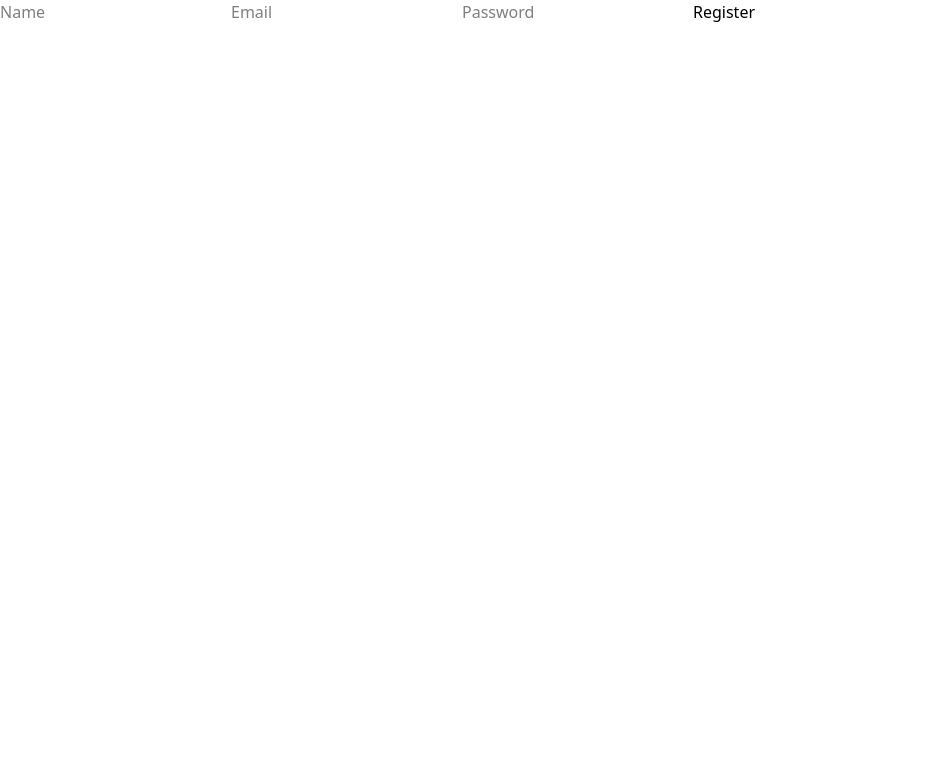
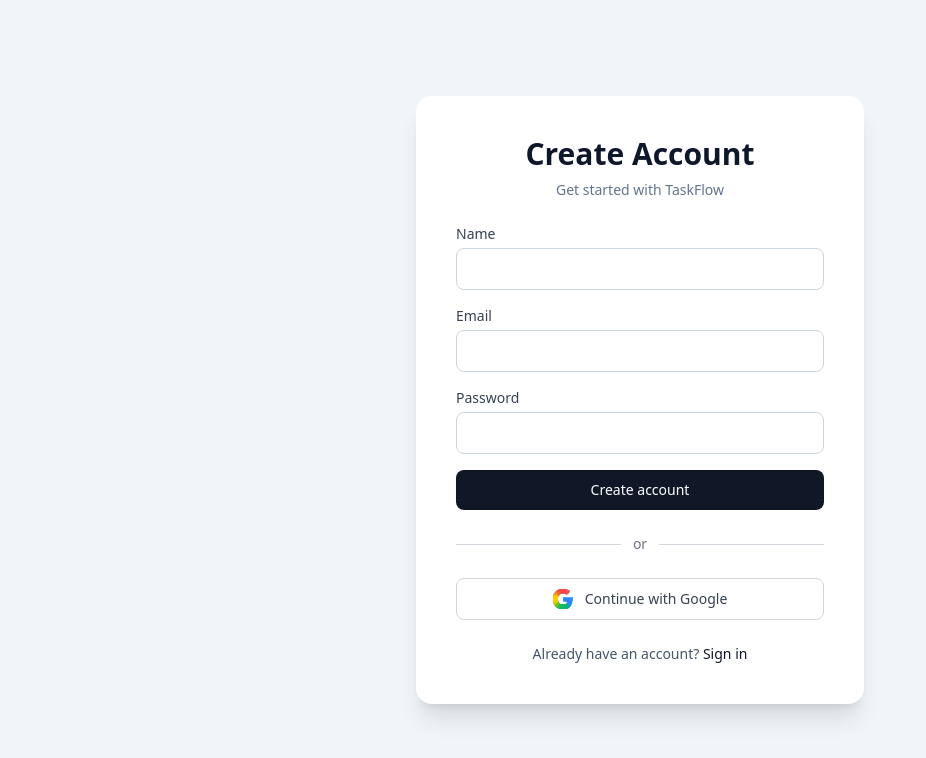
Before and after one commit to vivi2004/tasks-project-client, a React (Vite) app in the folder tasks-frontend/: page /register in a window 1280 px wide. Shown: the top 758 px of the page, without its empty margins (0-926 px from the left). Built offline with nearby package versions, Linux system fonts and the light colour scheme; no server answers.

Commit message:
feat: Enhance authentication flow with improved login and registration UI, add Google sign-in option, and implement token management

```diff
--- a/tasks-frontend/src/App.tsx
+++ b/tasks-frontend/src/App.tsx
@@ -1,17 +1,18 @@
 import { useEffect } from "react";
-import { useUserStore } from "./store/user.store";
 import { RouterProvider } from "react-router-dom";
 import { router } from "./router";
+import { useAuth } from "./hooks/useAuth";
 
 function App() {
-  // Get loadUser directly from store - Zustand actions are stable references
-  const loadUser = useUserStore((state) => state.loadUser);
+  const { initAuth, loading } = useAuth();
 
   useEffect(() => {
-    // Load user once on mount - empty deps array ensures this runs only once
-    loadUser();
-    // eslint-disable-next-line react-hooks/exhaustive-deps
-  }, []); // Empty array - loadUser is stable from Zustand store
+    initAuth();
+  }, [initAuth]);
+
+  if (loading) {
+    return null; // you can replace this with a spinner later
+  }
 
   return <RouterProvider router={router} />;
 }
--- a/tasks-frontend/src/api/auth.api.ts
+++ b/tasks-frontend/src/api/auth.api.ts
@@ -5,6 +5,9 @@ import type {
   AuthResponse,
 } from "../types/auth.types";
 
+/**
+ * Login user
+ */
 export const loginApi = async (payload: LoginPayload) => {
   const { data } = await axiosInstance.post<AuthResponse>(
     "/auth/login",
@@ -13,6 +16,9 @@ export const loginApi = async (payload: LoginPayload) => {
   return data;
 };
 
+/**
+ * Register user
+ */
 export const registerApi = async (payload: RegisterPayload) => {
   const { data } = await axiosInstance.post<AuthResponse>(
     "/auth/register",
@@ -21,9 +27,19 @@ export const registerApi = async (payload: RegisterPayload) => {
   return data;
 };
 
+/**
+ * Get current logged-in user
+ */
 export const getMeApi = async () => {
   const { data } = await axiosInstance.get<AuthResponse["user"]>(
     "/auth/me"
   );
   return data;
 };
+
+/**
+ * Logout user (invalidate refresh token on backend)
+ */
+export const logoutApi = async () => {
+  await axiosInstance.post("/auth/logout");
+};
--- a/tasks-frontend/src/features/auth/Login.tsx
+++ b/tasks-frontend/src/features/auth/Login.tsx
@@ -1,38 +1,94 @@
 import { useState } from "react";
-import { useNavigate } from "react-router-dom";
+import { useNavigate, Link } from "react-router-dom";
 import { useAuth } from "../../hooks/useAuth";
 
 const Login = () => {
   const { login } = useAuth();
   const navigate = useNavigate();
+
   const [email, setEmail] = useState("");
   const [password, setPassword] = useState("");
+  const [loading, setLoading] = useState(false);
 
   const handleSubmit = async (e: React.FormEvent) => {
     e.preventDefault();
     try {
+      setLoading(true);
       await login({ email, password });
       navigate("/dashboard");
     } catch (error) {
       console.error("Login failed:", error);
+    } finally {
+      setLoading(false);
     }
   };
 
   return (
-    <form onSubmit={handleSubmit}>
+    <div className="min-h-screen flex items-center justify-center bg-gradient-to-b from-gray-50 to-white px-4">
+      <div className="w-full max-w-md bg-white rounded-2xl shadow-lg p-8">
+        {/* Header */}
+        <div className="text-center mb-8">
+          <h1 className="text-3xl font-bold text-gray-900 mb-2">
+            Welcome back
+          </h1>
+          <p className="text-gray-600">
+            Sign in to continue to your workspace
+          </p>
+        </div>
+
+        {/* Form */}
+        <form onSubmit={handleSubmit} className="space-y-6">
+          <div>
+            <label className="block text-sm font-medium text-gray-700 mb-1">
+              Email
+            </label>
             <input
+              type="email"
+              required
               value={email}
               onChange={(e) => setEmail(e.target.value)}
-        placeholder="Email"
+              placeholder="you@example.com"
+              className="w-full px-4 py-2 border border-gray-300 rounded-lg focus:outline-none focus:ring-2 focus:ring-gray-900"
             />
+          </div>
+
+          <div>
+            <label className="block text-sm font-medium text-gray-700 mb-1">
+              Password
+            </label>
             <input
               type="password"
+              required
               value={password}
               onChange={(e) => setPassword(e.target.value)}
-        placeholder="Password"
+              placeholder="••••••••"
+              className="w-full px-4 py-2 border border-gray-300 rounded-lg focus:outline-none focus:ring-2 focus:ring-gray-900"
             />
-      <button type="submit">Login</button>
+          </div>
+
+          <button
+            type="submit"
+            disabled={loading}
+            className="w-full bg-gray-900 text-white py-2.5 rounded-lg font-medium hover:bg-gray-800 transition disabled:opacity-60"
+          >
+            {loading ? "Signing in..." : "Sign In"}
+          </button>
         </form>
+
+        {/* Footer */}
+        <div className="text-center mt-6">
+          <p className="text-sm text-gray-600">
+            Don’t have an account?{" "}
+            <Link
+              to="/register"
+              className="text-gray-900 font-medium hover:underline"
+            >
+              Create one
+            </Link>
+          </p>
+        </div>
+      </div>
+    </div>
   );
 };
 
--- a/tasks-frontend/src/features/auth/Register.tsx
+++ b/tasks-frontend/src/features/auth/Register.tsx
@@ -1,10 +1,12 @@
 import { useState } from "react";
-import { useNavigate } from "react-router-dom";
+import { Link, useNavigate } from "react-router-dom";
 import { useAuth } from "../../hooks/useAuth";
+import googleLogo from "../../assets/logos/google.svg";
 
 const Register = () => {
   const { register } = useAuth();
   const navigate = useNavigate();
+  const [loading, setLoading] = useState(false);
   const [form, setForm] = useState({
     name: "",
     email: "",
@@ -14,30 +16,104 @@ const Register = () => {
   const handleSubmit = async (e: React.FormEvent) => {
     e.preventDefault();
     try {
+      setLoading(true);
       await register(form);
-      navigate("/dashboard");
+      navigate("/login");
     } catch (error) {
       console.error("Registration failed:", error);
+    } finally {
+      setLoading(false);
     }
   };
 
   return (
-    <form onSubmit={handleSubmit}>
+    <div className="min-h-screen flex items-center justify-center bg-slate-100 px-4">
+      <div className="w-full max-w-md bg-white rounded-2xl shadow-xl p-8 sm:p-10">
+        <h1 className="text-2xl sm:text-3xl font-semibold text-slate-900 mb-2 text-center">Create Account</h1>
+        <p className="text-sm text-slate-500 mb-6 text-center">
+          Get started with TaskFlow
+        </p>
+
+        <form onSubmit={handleSubmit} className="space-y-4">
+          <div>
+            <label className="block text-sm font-medium text-gray-700 mb-1">
+              Name
+            </label>
             <input
-        placeholder="Name"
+              type="text"
+              required
+              value={form.name}
               onChange={(e) => setForm({ ...form, name: e.target.value })}
+              className="w-full rounded-lg border border-slate-300 px-3 py-2.5 text-sm focus:outline-none focus:ring-2 focus:ring-indigo-600"
             />
+          </div>
+
+          <div>
+            <label className="block text-sm font-medium text-gray-700 mb-1">
+              Email
+            </label>
             <input
-        placeholder="Email"
+              type="email"
+              required
+              value={form.email}
               onChange={(e) => setForm({ ...form, email: e.target.value })}
+              className="w-full rounded-lg border border-slate-300 px-3 py-2.5 text-sm focus:outline-none focus:ring-2 focus:ring-indigo-600"
             />
+          </div>
+
+          <div>
+            <label className="block text-sm font-medium text-gray-700 mb-1">
+              Password
+            </label>
             <input
               type="password"
-        placeholder="Password"
+              required
+              value={form.password}
               onChange={(e) => setForm({ ...form, password: e.target.value })}
+              className="w-full rounded-lg border border-slate-300 px-3 py-2.5 text-sm focus:outline-none focus:ring-2 focus:ring-indigo-600"
             />
-      <button type="submit">Register</button>
+          </div>
+
+          <button
+            type="submit"
+            disabled={loading}
+            className="w-full rounded-lg  bg-gray-900  text-white py-2.5 text-sm font-medium hover:bg-gray-800 transition disabled:opacity-60"
+          >
+            {loading ? "Creating account..." : "Create account"}
+          </button>
         </form>
+
+        {/* Divider */}
+        <div className="flex items-center my-6">
+          <div className="flex-1 border-t border-gray-300" />
+          <span className="px-3 text-sm text-gray-500">or</span>
+          <div className="flex-1 border-t border-gray-300" />
+        </div>
+
+        {/* Google Sign Up */}
+        <button
+          type="button"
+          onClick={() => {
+            window.location.href = `${import.meta.env.VITE_API_URL}/auth/google`;
+          }}
+          className="w-full flex items-center justify-center gap-3 rounded-lg border border-gray-300 bg-white py-2.5 text-sm font-medium text-gray-700 hover:bg-gray-100 transition"
+        >
+          <img
+            src={googleLogo}
+            alt="Google"
+            className="h-5 w-5"
+          />
+          Continue with Google
+        </button>
+
+        <p className="text-sm text-slate-600 text-center mt-6">
+          Already have an account?{" "}
+          <Link to="/dashboard" className="text-gray-900  hover:underline">
+            Sign in
+          </Link>
+        </p>
+      </div>
+    </div>
   );
 };
 
--- a/tasks-frontend/src/hooks/useAuth.ts
+++ b/tasks-frontend/src/hooks/useAuth.ts
@@ -1,29 +1,79 @@
-import { useCallback } from "react";
-import { loginApi, registerApi } from "../api/auth.api";
+import { useCallback, useEffect, useState } from "react";
+import { loginApi, registerApi, getMeApi, logoutApi } from "../api/auth.api";
 import { useUserStore } from "../store/user.store";
 
 export const useAuth = () => {
-  // Use selectors to only subscribe to the specific actions we need
+  const user = useUserStore((state) => state.user);
   const setUser = useUserStore((state) => state.setUser);
-  const logout = useUserStore((state) => state.logout);
-  const loadUser = useUserStore((state) => state.loadUser);
+  const clearUser = useUserStore((state) => state.logout);
 
-  const login = useCallback(async (payload: any) => {
-    const data = await loginApi(payload);
-    localStorage.setItem("accessToken", data.accessToken);
-    setUser(data.user);
-  }, [setUser]);
+  const [loading, setLoading] = useState(true);
+  const [error, setError] = useState<string | null>(null);
 
-  const register = useCallback(async (payload: any) => {
-    const data = await registerApi(payload);
-    localStorage.setItem("accessToken", data.accessToken);
-    setUser(data.user);
-  }, [setUser]);
+  // ✅ Called once on app load (supports Google OAuth)
+  const initAuth = useCallback(async () => {
+    try {
+      setLoading(true);
+      const data = await getMeApi();
+      setUser(data);
+    } catch {
+      clearUser();
+    } finally {
+      setLoading(false);
+    }
+  }, [setUser, clearUser]);
+
+  // ❌ Register should NOT log user in
+  const register = useCallback(
+    async (payload: any) => {
+      try {
+        setLoading(true);
+        setError(null);
+        await registerApi(payload);
+      } catch (err: any) {
+        setError(err?.response?.data?.message || "Registration failed");
+        throw err;
+      } finally {
+        setLoading(false);
+      }
+    },
+    []
+  );
+
+  // ✅ Login sets cookie, then fetch user
+  const login = useCallback(
+    async (payload: any) => {
+      try {
+        setLoading(true);
+        setError(null);
+        await loginApi(payload);
+        await initAuth();
+      } catch (err: any) {
+        setError(err?.response?.data?.message || "Login failed");
+        throw err;
+      } finally {
+        setLoading(false);
+      }
+    },
+    [initAuth]
+  );
+
+  const logout = useCallback(async () => {
+    try {
+      await logoutApi();
+    } finally {
+      clearUser();
+    }
+  }, [clearUser]);
 
   return {
+    user,
+    loading,
+    error,
+    initAuth,
     login,
     register,
-    loadUser,
     logout,
+    isAuthenticated: !!user,
   };
 };
```
Also changed, not shown: tasks-frontend/src/api/axiosInstance.ts (+32 -8 lines), tasks-frontend/src/router/ProtectedRoute.tsx (+15 -11 lines), tasks-frontend/src/assets/logos/google.svg (added). Lines whose indentation alone changed are shown as unchanged.
